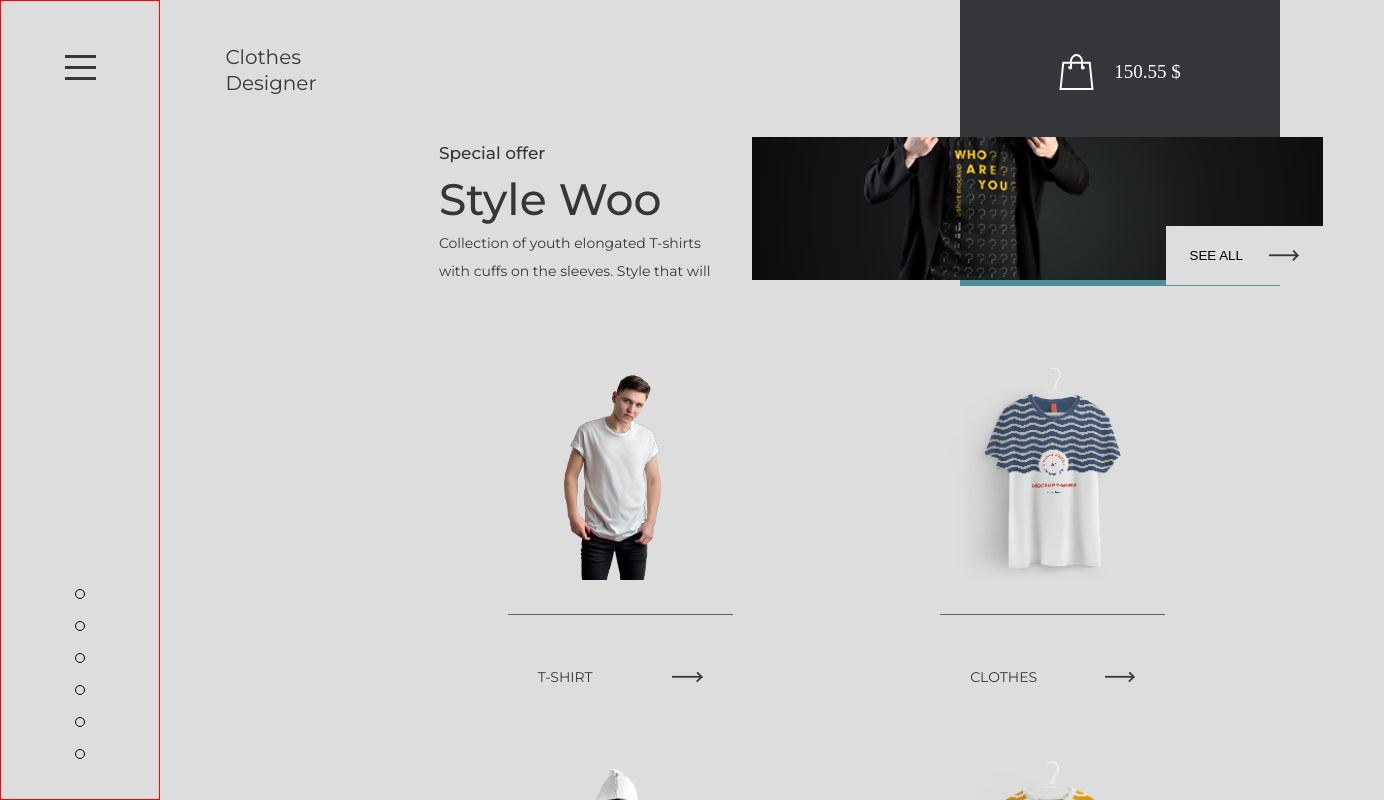
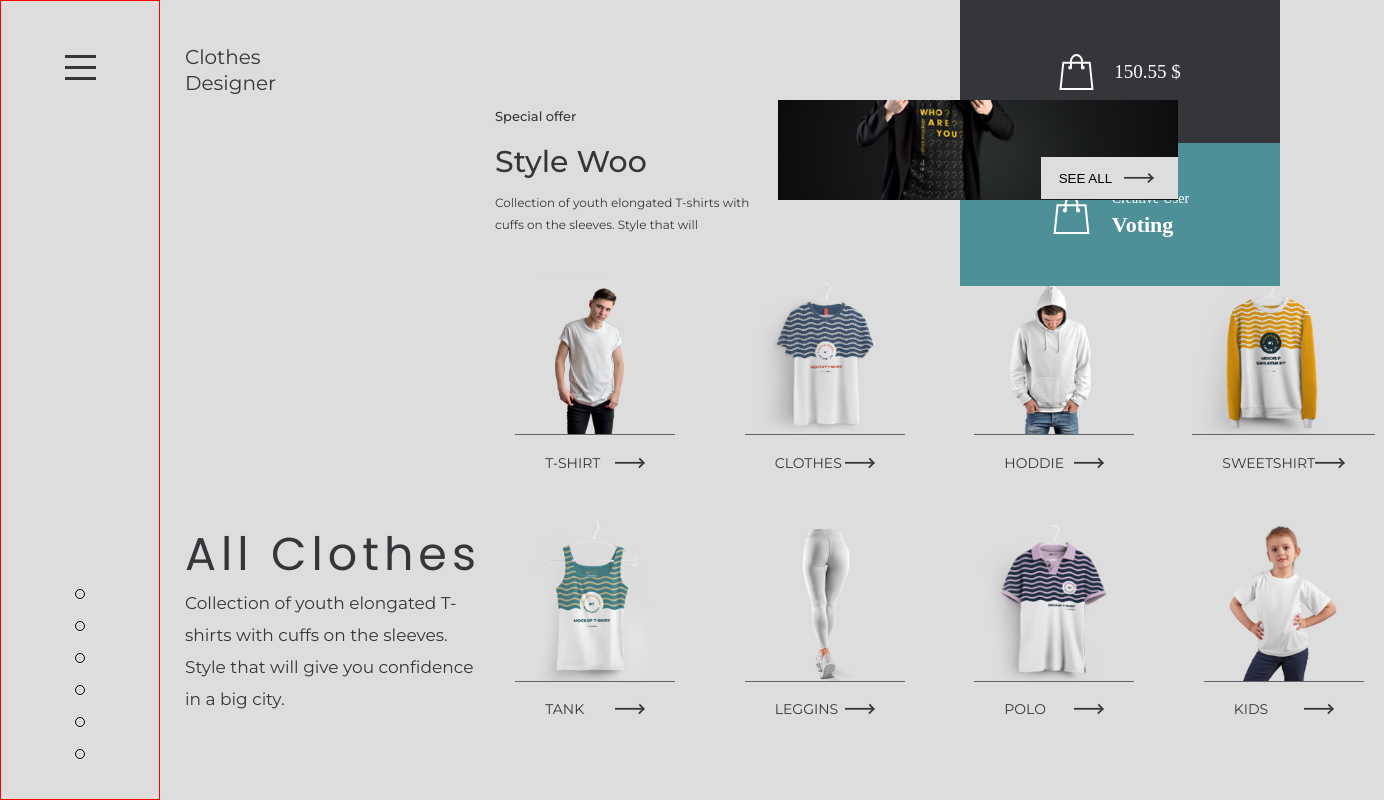
Before and after one commit to ahsan-chy/ecommerce, a React (Vite) app: page /products in a window 1280 px wide. Shown: the top 800 px of the page, 1384 px wide, since content can reach past the window. Built offline with nearby package versions, Linux system fonts and the light colour scheme.

Commit message:
[Design] Updated Products and create pages.

```diff
--- a/src/pages/Create/Create.scss
+++ b/src/pages/Create/Create.scss
@@ -19,7 +19,7 @@
       font-size: 370px;
       line-height: 500px;
       font-weight: 500;
-      color: var(--dark-color);
+      color: #C93D31;
       position: relative;
       display: inline-block;
 
@@ -45,8 +45,8 @@
         margin-top: 40px;
       }
       button {
-        width: 158px;
-        height: 60px;
+        width: 251px;
+        height: 65px;
         color: #fff;
         background-color: var(--orange-color);
         border: none;
@@ -58,8 +58,8 @@
         }
       }
       .view-btn {
-        width: 158px;
-        height: 60px;
+        width: 251px;
+        height: 65px;
         color: var(--dark-color);
         white-space: nowrap;
         background-color: unset;
--- a/src/pages/Products/Products.scss
+++ b/src/pages/Products/Products.scss
@@ -90,22 +90,26 @@
     }
   }
 
+  .product-category-root {
+    margin-top: 70px;
+    padding-right: 94px;
     .products-wrapper {
-    margin-top: 70px;
       display: grid;
-    grid-template-columns: repeat(auto-fit, minmax(226px, 1fr));
+      grid-template-columns: repeat(4, minmax(226px, 1fr));
       gap: 70px;
-    padding-right: 94px;
-    padding-bottom: 92px;
+      &:nth-child(2) {
+        margin-top: 50px;
+      }
       .product-card {
         display: grid;
         justify-content: center;
         img {
         }
-      .divider {
+        .divider-products {
           height: 1px;
           width: 100%;
           background-color: #61626a;
+          margin: 0;
         }
         .title {
           display: flex;
@@ -128,25 +132,96 @@
       }
     }
   }
+}
 
-@media (max-width: 1400px) {
+@media (max-width: 1715px) {
   .products-container {
-    grid-template-columns: 230px auto;
+    gap: 10px;
   }
-  .products-wrapper {
-    grid-template-columns: repeat(1fr, 1fr) !important;
+  .products-left-wrapper {
+    padding-left: 25px;
   }
-  .products-left-title h2 {
-    font-size: 50px;
+  .products-left-title {
+    h2 {
+      font-size: 60px !important;
       line-height: 65px;
     }
   }
+  .products-right-wrapper .right-top-box-wrapper {
+    margin-top: 100px;
+  }
+  .products-right-wrapper .product-category-root .products-wrapper {
+    display: grid;
+    grid-template-columns: repeat(4, minmax(200px, 1fr));
+    gap: 29px;
+  }
+  .products-right-wrapper .product-category-root {
+    padding-right: 0;
+    margin-top: 38px;
+  }
+}
+@media (max-width: 1429px) {
+  .products-container {
+    grid-template-columns: 325px auto;
 
-@media (max-width: 1200px) {
+    .products-left-title {
+      margin-top: 390px;
+
+      h2 {
+        font-size: 46px !important;
+      }
+    }
+  }
+
+  .products-right-wrapper {
+    .right-top-box-wrapper {
+      gap: 10px;
+
+      .right-top-img-wrapper {
+        width: 400px;
+        height: 100%;
+
+        > img {
+          object-fit: contain;
+          width: 100%;
+        }
+      }
+
+      button {
+        width: 137px;
+        height: 42px;
+        padding-left: 17.7px;
+        bottom: 5px;
+      }
+
+      .right-top-text-wrapper {
+        p {
+          font-size: 13px;
+        }
+
+        h3 {
+          font-size: 30px;
+        }
+
+        p:last-child {
+          font-size: 12px;
+          line-height: 22px;
+          max-width: 100% !important;
+        }
+      }
+    }
+  }
+
+  .product-category-root {
+    .products-wrapper {
+      .product-card {
+        > img {
+          width: 160px;
+        }
+      }
+    }
+  }
 }
 
 @media (max-width: 768px) {
-  .products-wrapper {
-    grid-template-columns: 1fr !important;
 }
-}
--- a/src/pages/Products/Products.tsx
+++ b/src/pages/Products/Products.tsx
@@ -44,11 +44,24 @@ const Products = () => {
           </div>
         </div>
 
+        <div className="product-category-root">
           <div className="products-wrapper">
-          {productsData.map((product) => (
+            {productsData.slice(0, 4).map((product) => (
               <div className="product-card" key={product.id}>
                 <img src={`${product.img}`} alt="img" />
-              <div className="divider"></div>
+                <div className="divider-products"></div>
+                <div className="title" onClick={handleNavigate}>
+                  <p>{product.name}</p>
+                  <img src={Arrow} alt="products-image" />
+                </div>
+              </div>
+            ))}
+          </div>
+          <div className="products-wrapper">
+            {productsData.slice(4, 9).map((product) => (
+              <div className="product-card" key={product.id}>
+                <img src={`${product.img}`} alt="img" />
+                <div className="divider-products"></div>
                 <div className="title" onClick={handleNavigate}>
                   <p>{product.name}</p>
                   <img src={Arrow} alt="products-image" />
@@ -58,6 +71,7 @@ const Products = () => {
           </div>
         </div>
       </div>
+    </div>
   );
 };
 
```
Lines whose indentation alone changed are shown as unchanged.
